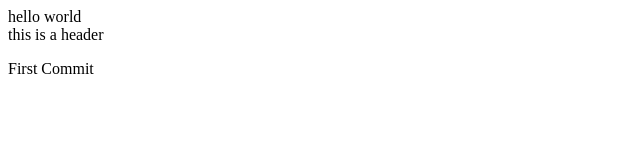
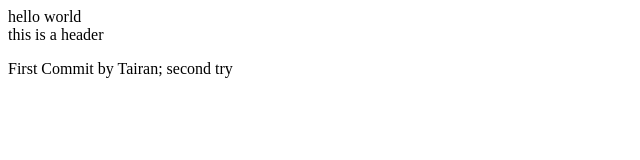
Before and after one commit to newcodecareer/projectTest0913, a plain HTML site: page index.html in a window 1280 px wide. Shown: the whole page, without its empty margins (0-640 px from the left). Drawn offline with Linux system fonts and the light colour scheme.

Commit message:
the second try of first commit

```diff
--- a/index.html
+++ b/index.html
@@ -11,7 +11,7 @@
 <body>
     <div class="container">hello world</div>
     <div>this is a header</div>
-    <p>First Commit</p>
+    <p>First Commit by Tairan; second try</p>
 </body>
 
 </html>
```
Also changed, not shown: 1 other file.
